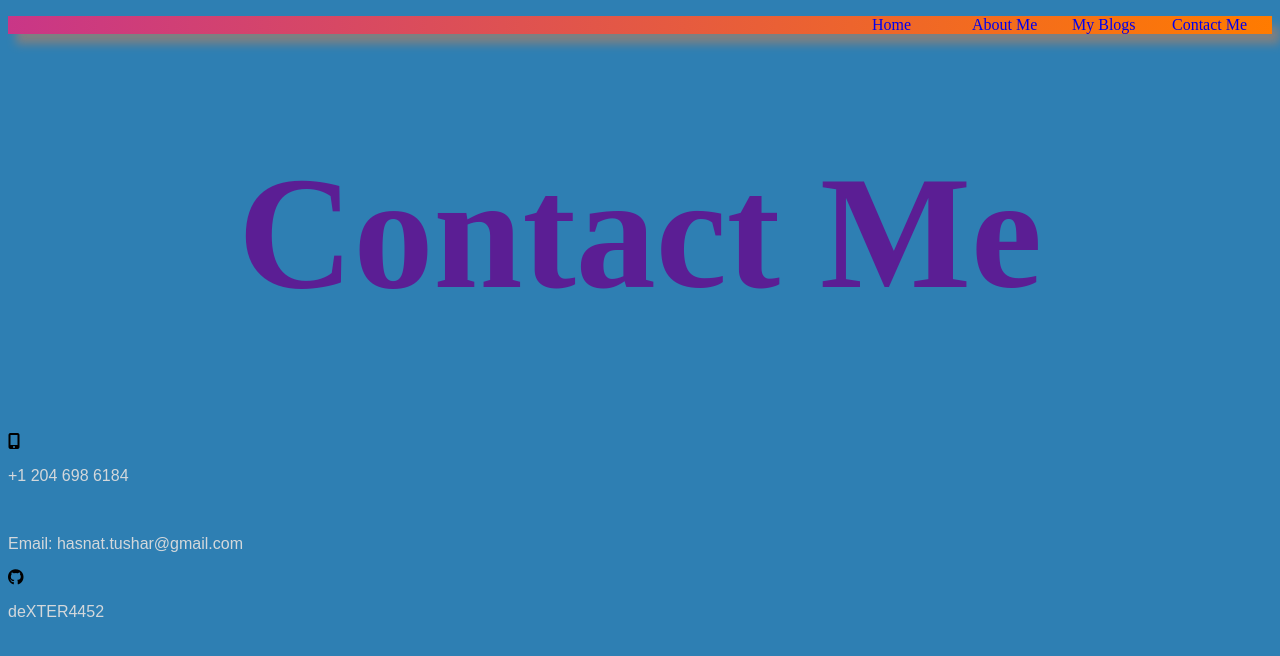
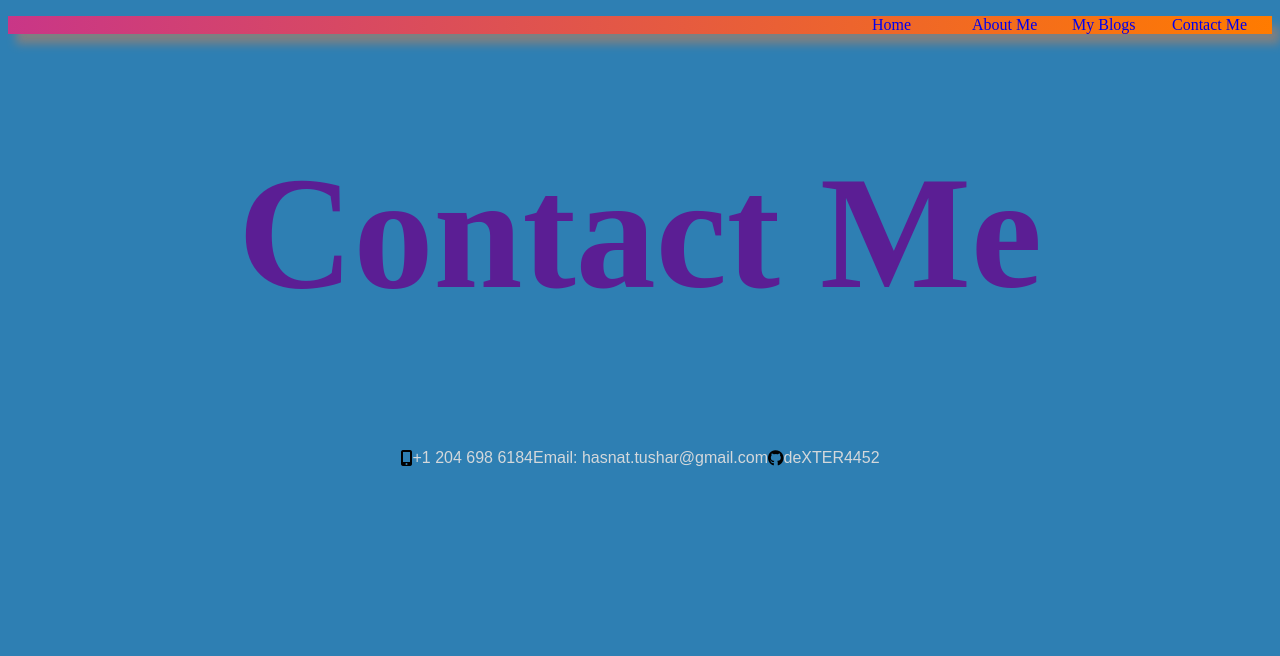
Before and after one commit to deXTER4452/abu-hasnat, a plain HTML site: page contact.html in a window 1280 px wide. Drawn offline with Linux system fonts and the light colour scheme; some icons are missing.

Commit message:
style conatct page info into centre

```diff
--- a/contact.html
+++ b/contact.html
@@ -24,7 +24,7 @@
     <div>
       <h1>Contact Me</h1>
     </div>
-    <div>
+    <div class="contact">
       <i class="fa-solid fa-mobile-screen-button"></i>
       <p>+1 204 698 6184</p>
       <i class="fa-solid fa-circle-envelope"></i>
--- a/css/styles.css
+++ b/css/styles.css
@@ -60,3 +60,9 @@ a{
   border: 2px solid rgb(110, 108, 108);
   background-color: rgb(38, 84, 110);
 }
+
+.contact{
+  display: flex;
+  justify-content:center;
+  align-items:center;
+}
```
